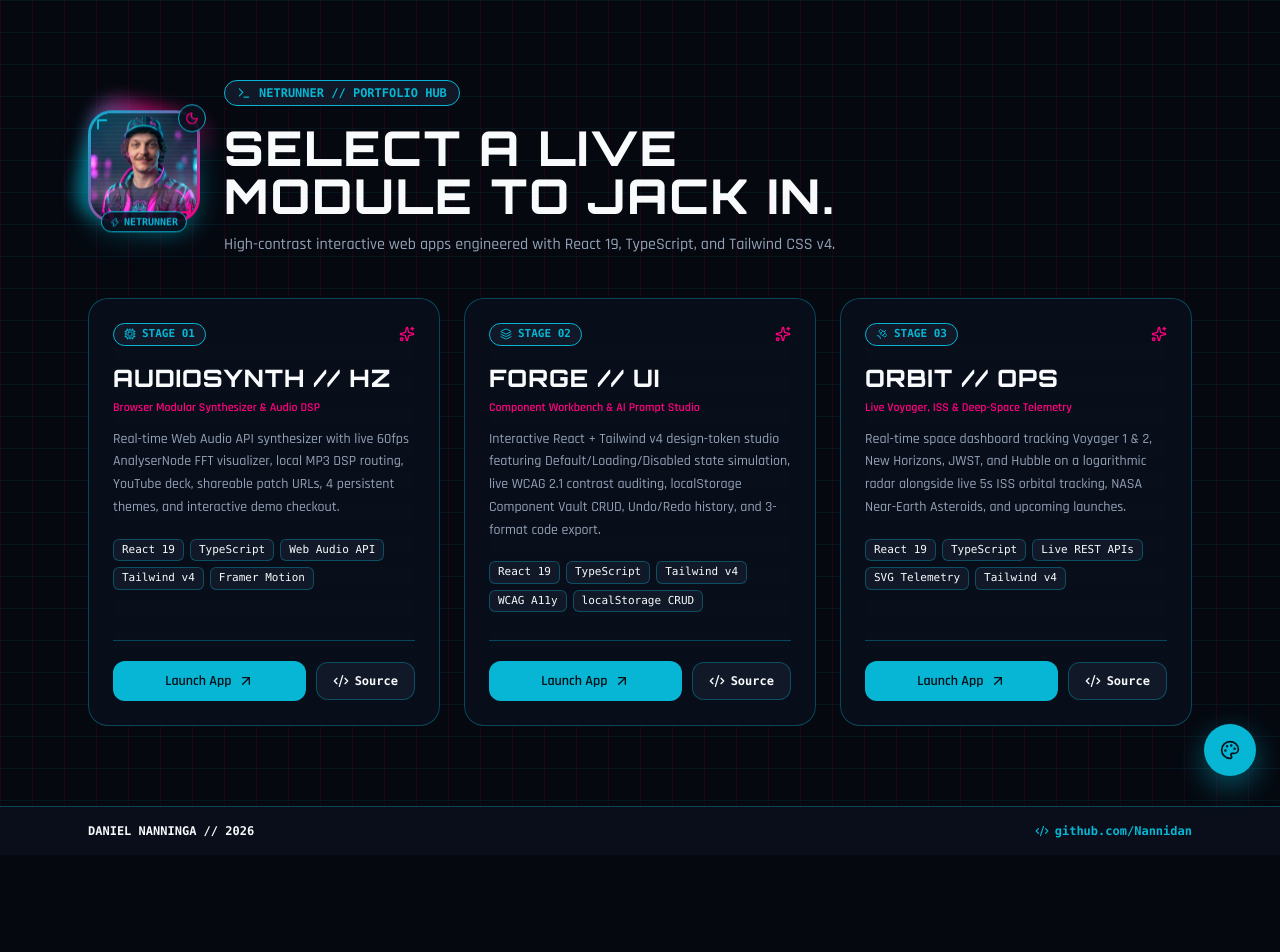
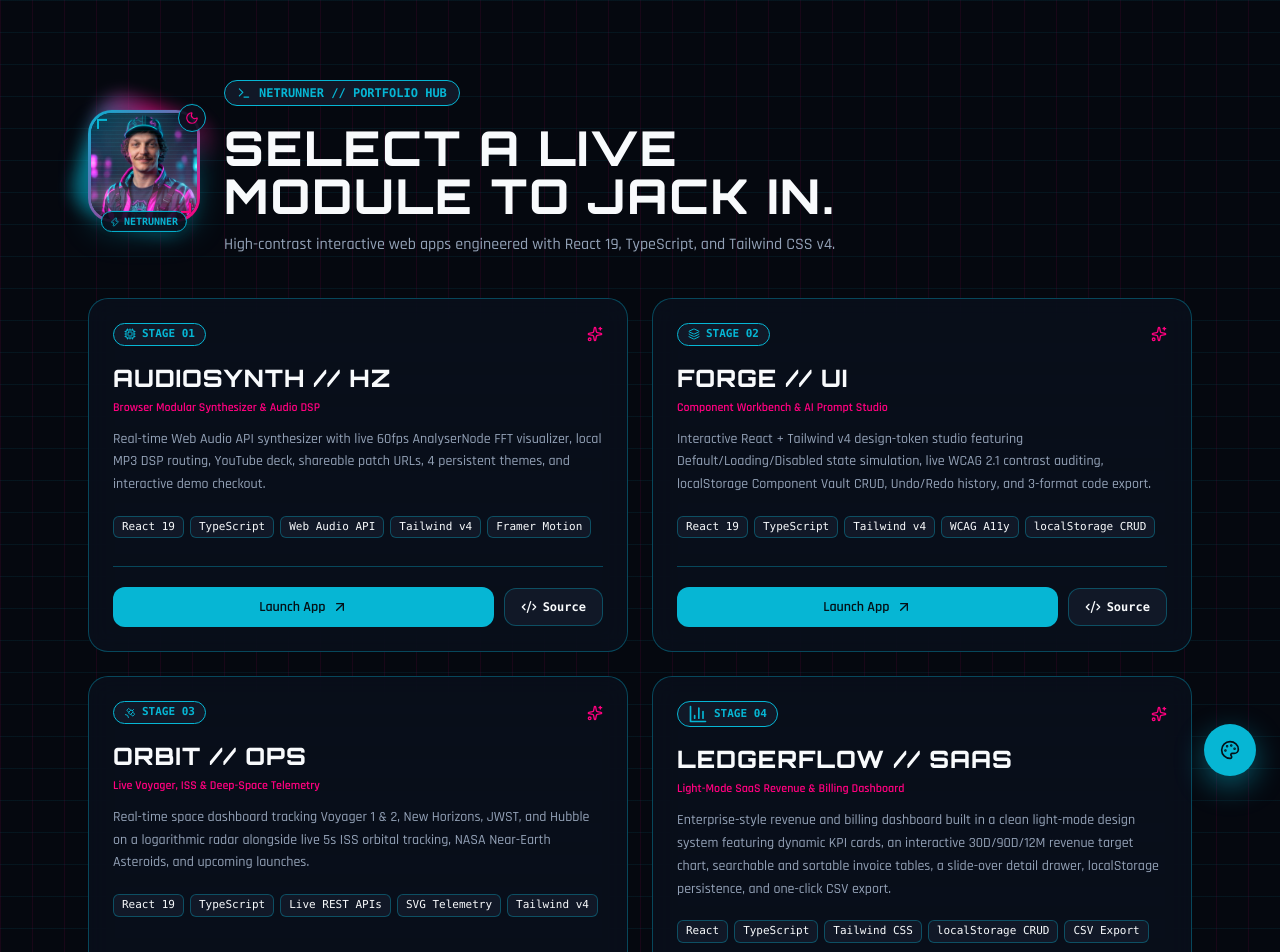
Before and after one commit to Nannidan/portfolio-hub, a React (Vite) app: page / in a window 1280 px wide. Shown: the top 952 px of the page. Before the commit the page ends 855 px from the top, so only its background shows below. Built offline with nearby package versions, Linux system fonts and the light colour scheme.

Commit message:
Add STAGE 04 LedgerFlow SaaS dashboard card

```diff
--- a/src/App.tsx
+++ b/src/App.tsx
@@ -32,7 +32,7 @@ interface Project {
   liveUrl: string
   repoUrl: string
   tags: string[]
-  icon: 'synth' | 'forge' | 'orbit'
+  icon: 'synth' | 'forge' | 'orbit' | 'ledger'
 }
 
 const PROJECTS: Project[] = [
@@ -71,6 +71,18 @@ const PROJECTS: Project[] = [
     repoUrl: 'https://github.com/Nannidan/orbit-ops',
     tags: ['React 19', 'TypeScript', 'Live REST APIs', 'SVG Telemetry', 'Tailwind v4'],
     icon: 'orbit',
+  },
+  {
+    id: 'ledgerflow',
+    code: 'STAGE 04',
+    title: 'LEDGERFLOW // SAAS',
+    tagline: 'Light-Mode SaaS Revenue & Billing Dashboard',
+    description:
+      'Enterprise-style revenue and billing dashboard built in a clean light-mode design system featuring dynamic KPI cards, an interactive 30D/90D/12M revenue target chart, searchable and sortable invoice tables, a slide-over detail drawer, localStorage persistence, and one-click CSV export.',
+    liveUrl: 'https://ledgerflow-saas.vercel.app/',
+    repoUrl: 'https://github.com/Nannidan/ledgerflow-saas',
+    tags: ['React', 'TypeScript', 'Tailwind CSS', 'localStorage CRUD', 'CSV Export'],
+    icon: 'ledger',
   },
 ]
 
@@ -175,7 +187,7 @@ export default function App() {
           </div>
         </div>
 
-        <div className="mt-10 grid gap-6 md:grid-cols-2 lg:grid-cols-3">
+        <div className="mt-10 grid gap-6 md:grid-cols-2 lg:grid-cols-2">
           {PROJECTS.map((project) => (
             <article key={project.id} className="hub-card flex flex-col justify-between p-6">
               <div>
@@ -190,7 +202,14 @@ export default function App() {
                   >
                     {project.icon === 'synth' ? (
                       <Cpu className="h-3 w-3" />
-                    ) : project.icon === 'forge' ? (
+                    ) : project.icon === 'ledger' ? (
+                  <svg className="h-5 w-5" viewBox="0 0 24 24" fill="none" stroke="currentColor" strokeWidth="2" strokeLinecap="round" strokeLinejoin="round">
+                    <path d="M3 3v18h18" />
+                    <path d="M18 17V9" />
+                    <path d="M13 17V5" />
+                    <path d="M8 17v-3" />
+                  </svg>
+                ) : project.icon === 'forge' ? (
                       <Layers className="h-3 w-3" />
                     ) : (
                       <Satellite className="h-3 w-3" />
```
